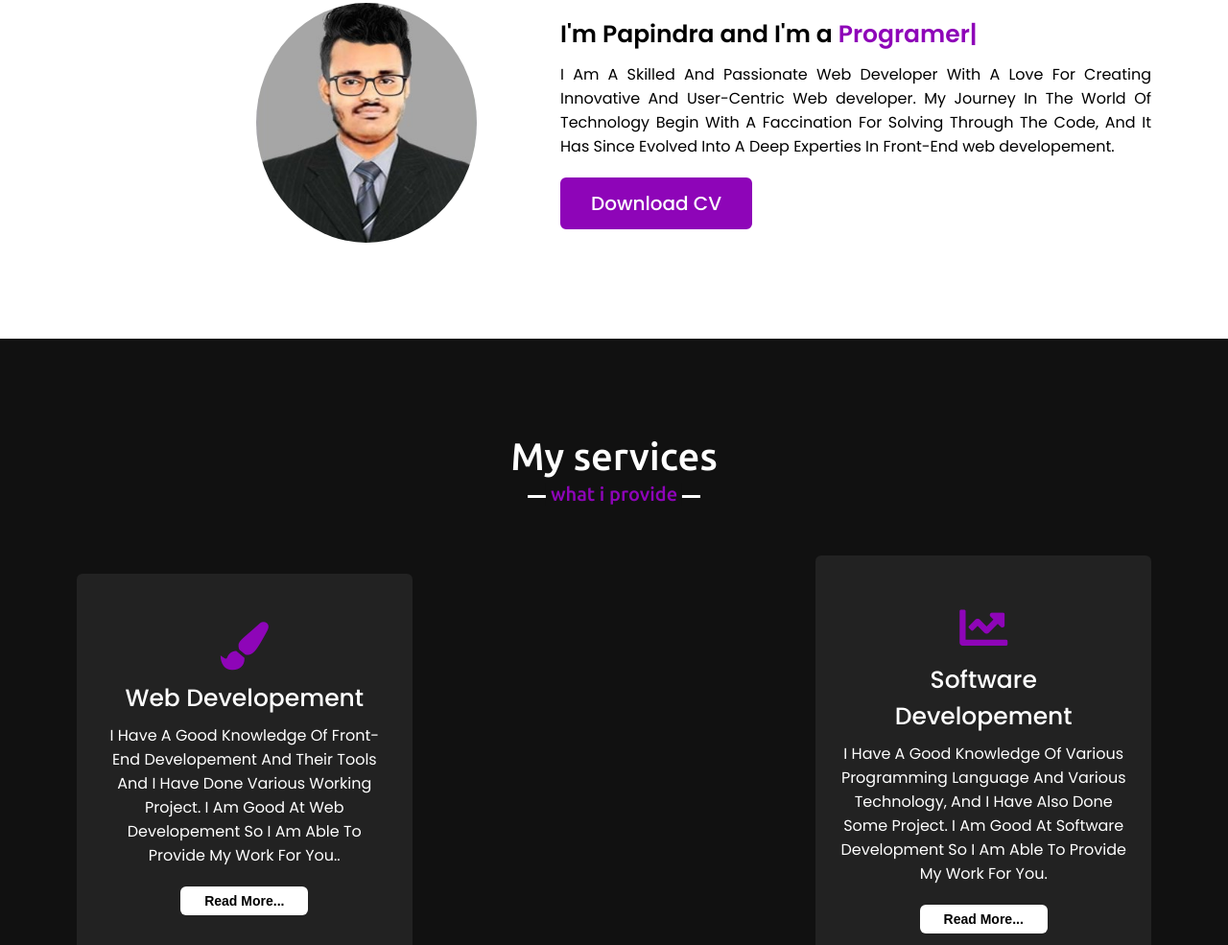
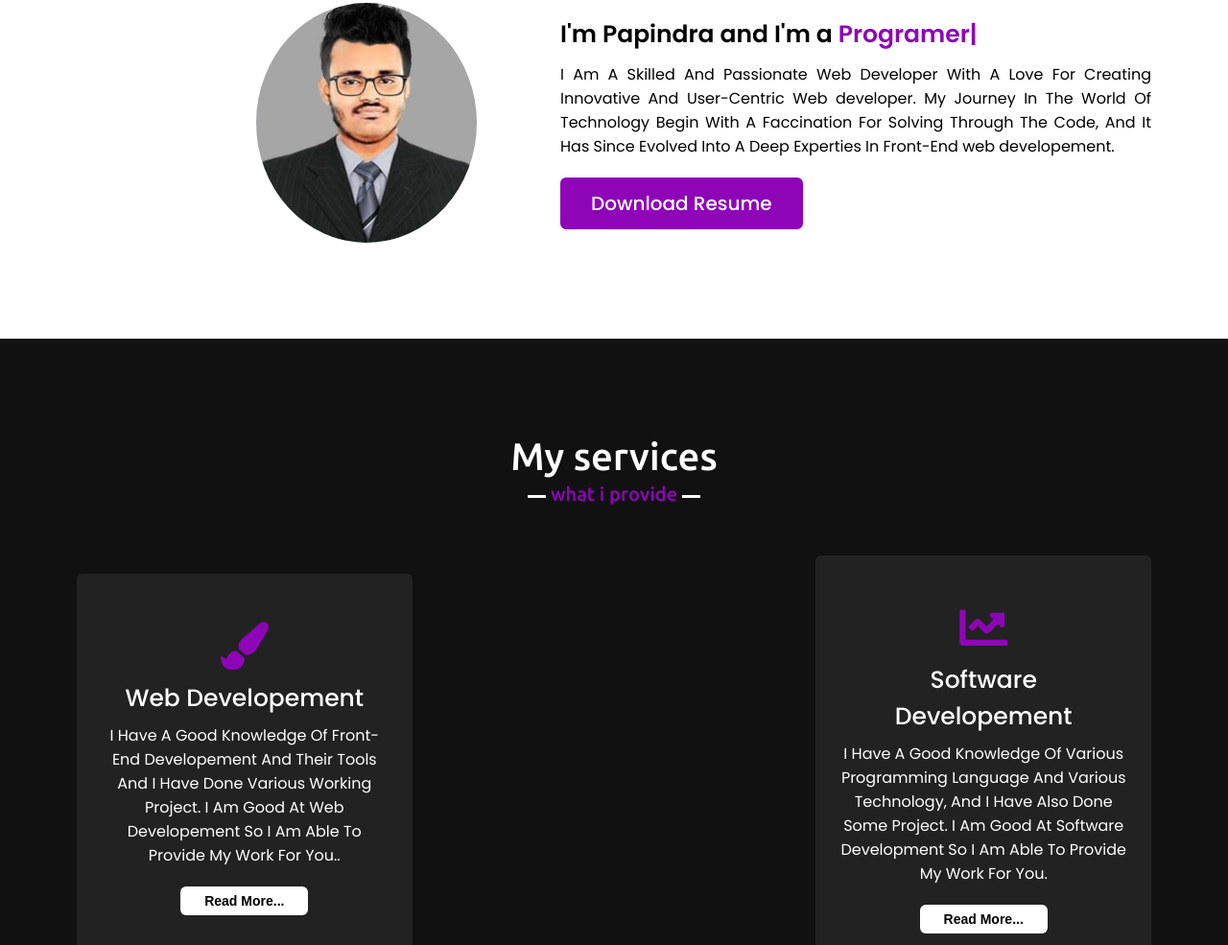
Before and after one commit to nahakpapindra85/About, a plain HTML site: page index.html in a window 1280 px wide. Shown: the part 1023-2008 px from the top of the page at 96% size. Drawn offline with nearby package versions, Linux system fonts and the light colour scheme.

Commit message:
Update index.html
add resume in resume section.

```diff
--- a/index.html
+++ b/index.html
@@ -63,7 +63,7 @@
                 <div class="column right">
                     <div class="text">I'm Papindra and I'm a <span class="typing-2"></span></div>
                     <p>I Am A Skilled And Passionate Web Developer With A Love For Creating Innovative And User-Centric Web developer. My Journey In The World Of Technology Begin With A Faccination For Solving Through The Code, And It Has Since Evolved Into A Deep Experties In Front-End web developement. </p>
-                    <a href="Papindra_Nahak.pdg">Download CV</a>
+                    <a href="Papindra_Nahak.pdf">Download Resume</a>
                 </div>
             </div>
         </div>
```
